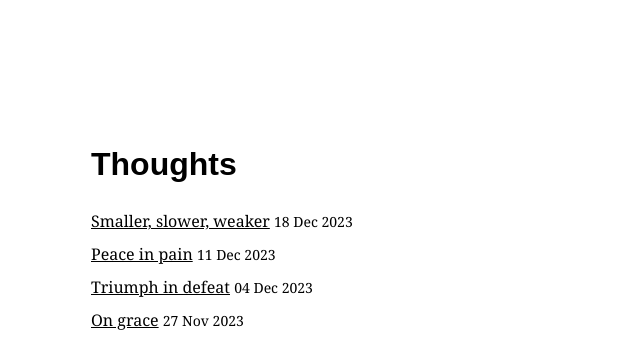
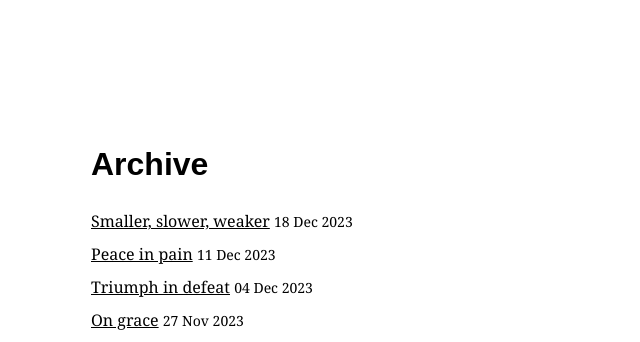
Before and after one commit to michaelaliotti/michaelaliotti.github.io, a Jekyll site: the page built from archive.html, in a window 1280 px wide. Shown: the top 342 px of the page, without its empty margins (229-869 px from the left). Built offline with Jekyll 4.4.1, drawn with Linux system fonts in a browser that asks for light colours.

Commit message:
Updated styles.

```diff
--- a/_includes/footer.html
+++ b/_includes/footer.html
@@ -1,5 +1,5 @@
 <nav aria-label="Main" id="main-navigation">
   <a href="/about/">About</a>
+  <a href="/archive/">Archive</a>
   <a href="/now/">Now</a>
-  <a href="/thoughts/">Thoughts</a>
 </nav>
--- a/thoughts.html
+++ b/archive.html
@@ -1,9 +1,9 @@
 ---
 layout: page
-title: Thoughts
+title: Archive
 ---
 
-<div id="thoughts">
+<div id="posts">
   <ul>
     {% for post in site.posts %}
     <li>
--- a/assets/css/styles.css
+++ b/assets/css/styles.css
@@ -68,12 +68,12 @@ main {
   content: ">";
 }
 
-#thoughts ul {
+#posts ul {
   margin: 0;
   padding: 0;
 }
 
-#thoughts li {
+#posts li {
   list-style-type: none;
 }
 
```
